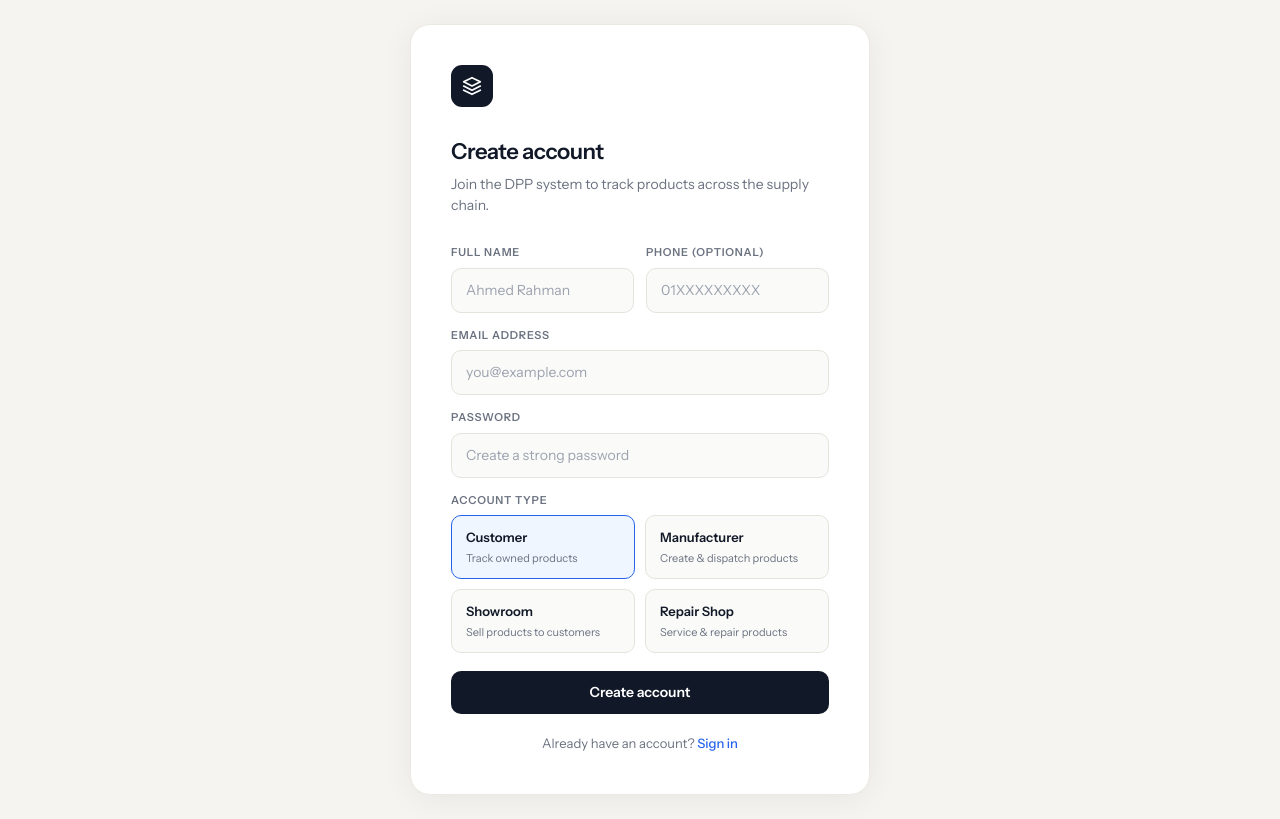
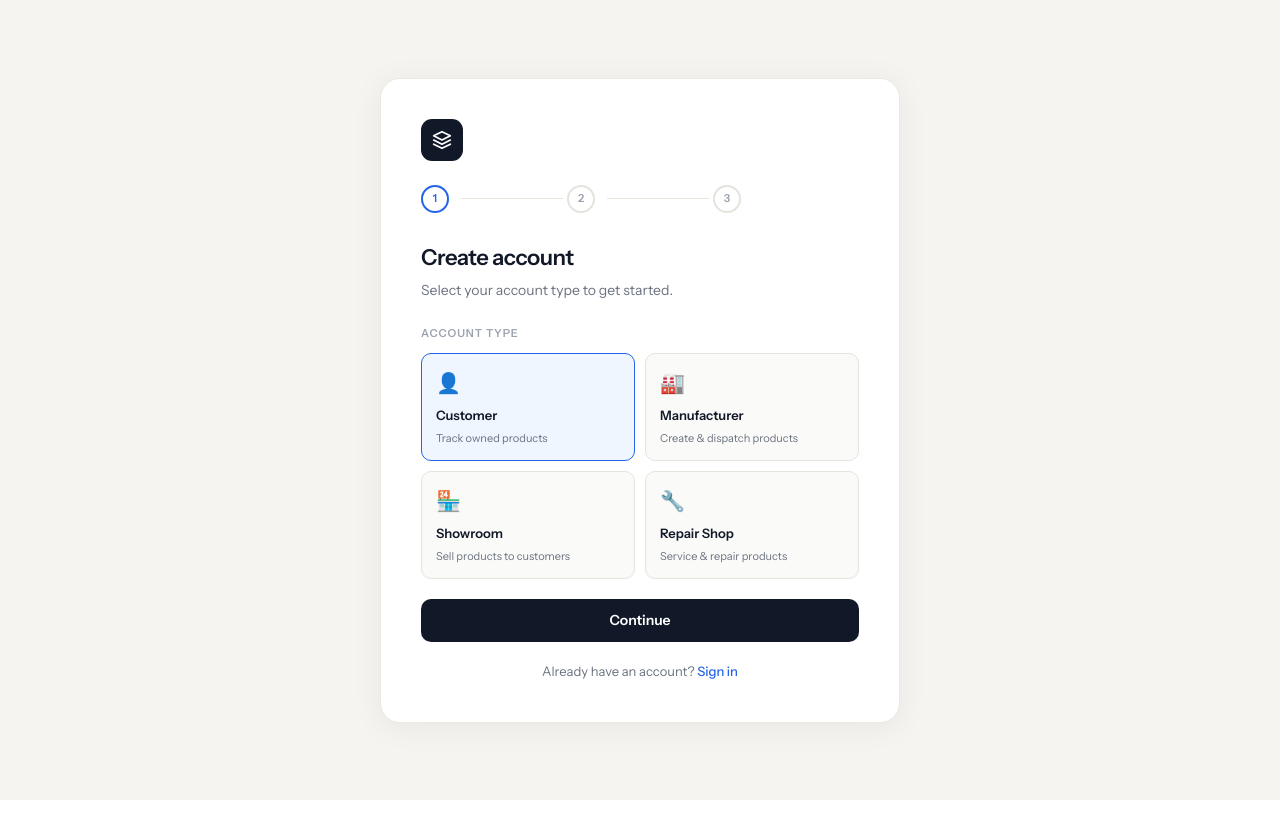
Before and after one commit to rahiq-rahman/Digital-Product-Passport, a React (Vite) app in the folder DPP/client/: page /register in a window 1280 px wide. Built offline with nearby package versions, Linux system fonts and the light colour scheme.

Commit message:
updated info for more diversity of people

```diff
--- a/DPP/client/features/auth/Register.jsx
+++ b/DPP/client/features/auth/Register.jsx
@@ -3,17 +3,48 @@ import { registerUser, verifyRegisterOTP } from "./auth.api";
 import { saveAuth } from "./useAuth";
 import { Link, useNavigate } from "react-router-dom";
 
+const CATEGORIES = ["Electronics", "Furniture", "Textile", "Footwear"];
+
+const ROLES = [
+  { value: "CUSTOMER",     label: "Customer",     sub: "Track owned products",          icon: "👤" },
+  { value: "MANUFACTURER", label: "Manufacturer", sub: "Create & dispatch products",    icon: "🏭" },
+  { value: "SHOWROOM",     label: "Showroom",     sub: "Sell products to customers",    icon: "🏪" },
+  { value: "REPAIR",       label: "Repair Shop",  sub: "Service & repair products",     icon: "🔧" },
+];
+
+const ROUTES = { MANUFACTURER: "/manufacturer", SHOWROOM: "/showroom", REPAIR: "/repair", CUSTOMER: "/customer" };
+
+const ROLE_FIELDS = {
+  MANUFACTURER: [
+    { key: "company_name",  label: "Company name",  placeholder: "e.g. Apex Electronics Ltd." },
+    { key: "factory_name",  label: "Factory name",  placeholder: "e.g. Apex Factory, Gazipur" },
+    { key: "license_no",    label: "License number", placeholder: "e.g. BIDA-2024-001" },
+  ],
+  SHOWROOM: [
+    { key: "showroom_name", label: "Showroom name", placeholder: "e.g. City Electronics" },
+    { key: "location",      label: "Location",      placeholder: "e.g. Bashundhara City, Dhaka" },
+    { key: "trade_license", label: "Trade license", placeholder: "e.g. TL-2024-5678" },
+  ],
+  REPAIR: [
+    { key: "shop_name",     label: "Shop name",     placeholder: "e.g. Quick Fix Electronics" },
+    { key: "location",      label: "Location",      placeholder: "e.g. Elephant Road, Dhaka" },
+    { key: "certificate_no",label: "Certificate no.",placeholder: "e.g. CERT-2024-9999" },
+  ],
+};
+
 const css = `
   @import url('https://fonts.googleapis.com/css2?family=Instrument+Sans:wght@400;500;600&family=DM+Mono:wght@400;500&display=swap');
+
+  *, *::before, *::after { box-sizing: border-box; margin: 0; padding: 0; }
 
   .auth-shell {
     min-height: 100vh; background: #f5f4f0;
     display: flex; align-items: center; justify-content: center;
-    font-family: 'Instrument Sans', sans-serif; padding: 24px;
+    font-family: 'Instrument Sans', sans-serif; padding: 32px 24px;
   }
   .auth-card {
     background: #fff; border: 1px solid #ebe9e2; border-radius: 20px;
-    padding: 40px; width: 100%; max-width: 460px;
+    padding: 40px; width: 100%; max-width: 520px;
     box-shadow: 0 4px 32px rgba(0,0,0,0.06);
     animation: cardIn 0.22s cubic-bezier(.34,1.4,.64,1);
   }
@@ -23,15 +54,16 @@ const css = `
   }
   .auth-logo {
     width: 42px; height: 42px; background: #111827; border-radius: 11px;
-    display: flex; align-items: center; justify-content: center; margin-bottom: 28px;
+    display: flex; align-items: center; justify-content: center; margin-bottom: 24px;
   }
   .auth-title { font-size: 22px; font-weight: 700; color: #111827; letter-spacing: -0.02em; margin-bottom: 6px; }
-  .auth-sub   { font-size: 14px; color: #6b7280; margin-bottom: 28px; line-height: 1.5; }
-  .auth-err   {
+  .auth-sub   { font-size: 14px; color: #6b7280; margin-bottom: 24px; line-height: 1.5; }
+  .err-box {
     font-size: 13px; color: #dc2626; background: #fef2f2;
     border: 1px solid #fecaca; border-radius: 8px;
     padding: 10px 14px; margin-bottom: 16px;
   }
+
   .lbl {
     font-size: 11px; font-weight: 600; color: #6b7280;
     letter-spacing: 0.07em; text-transform: uppercase;
@@ -41,22 +73,39 @@ const css = `
     width: 100%; padding: 11px 14px; border: 1px solid #e5e3dc; border-radius: 10px;
     background: #fafaf8; color: #111827; font-size: 14px; outline: none;
     transition: border-color 0.14s, box-shadow 0.14s;
-    font-family: 'Instrument Sans', sans-serif; box-sizing: border-box;
+    font-family: 'Instrument Sans', sans-serif;
   }
   .inp::placeholder { color: #9ca3af; }
   .inp:focus { border-color: #2563eb; box-shadow: 0 0 0 3px rgba(37,99,235,0.1); background: #fff; }
 
+  .grid-2 { display: grid; grid-template-columns: 1fr 1fr; gap: 12px; }
+
+  /* Role selector */
   .role-grid { display: grid; grid-template-columns: 1fr 1fr; gap: 10px; }
   .role-btn {
-    padding: 12px 14px; border-radius: 10px; border: 1.5px solid #e5e3dc;
+    padding: 14px; border-radius: 10px; border: 1.5px solid #e5e3dc;
     background: #fafaf8; cursor: pointer; transition: all 0.14s;
     font-family: 'Instrument Sans', sans-serif; text-align: left;
+    display: flex; flex-direction: column; gap: 4px;
   }
   .role-btn:hover { border-color: #9ca3af; background: #f5f4f0; }
   .role-btn.sel { border-color: #2563eb; background: #eff6ff; }
-  .role-name { font-size: 13px; font-weight: 600; color: #111827; display: block; }
-  .role-sub  { font-size: 11px; color: #6b7280; margin-top: 2px; display: block; }
+  .role-icon { font-size: 20px; margin-bottom: 4px; }
+  .role-name { font-size: 13px; font-weight: 600; color: #111827; }
+  .role-sub  { font-size: 11px; color: #6b7280; }
 
+  /* Category selector */
+  .cat-grid { display: grid; grid-template-columns: 1fr 1fr; gap: 8px; }
+  .cat-btn {
+    padding: 10px 14px; border-radius: 9px; border: 1.5px solid #e5e3dc;
+    background: #fafaf8; cursor: pointer; transition: all 0.14s;
+    font-family: 'Instrument Sans', sans-serif; font-size: 13px;
+    font-weight: 500; color: #374151; text-align: center;
+  }
+  .cat-btn:hover { border-color: #9ca3af; background: #f5f4f0; }
+  .cat-btn.sel { border-color: #2563eb; background: #eff6ff; color: #2563eb; font-weight: 600; }
+
+  /* Buttons */
   .btn-dark {
     width: 100%; padding: 11px; border-radius: 10px; border: none;
     background: #111827; color: #fff; font-size: 14px; font-weight: 600;
@@ -72,6 +121,23 @@ const css = `
   }
   .btn-ghost:hover { background: #f5f4f0; border-color: #9ca3af; }
 
+  /* Step progress */
+  .progress { display: flex; align-items: center; gap: 0; margin-bottom: 28px; }
+  .prog-step {
+    display: flex; align-items: center; gap: 8px; flex: 1;
+  }
+  .prog-dot {
+    width: 28px; height: 28px; border-radius: 50%; border: 2px solid #e5e3dc;
+    background: #fff; display: flex; align-items: center; justify-content: center;
+    font-size: 11px; font-weight: 700; color: #9ca3af; flex-shrink: 0;
+    transition: all 0.2s;
+  }
+  .prog-dot.done { background: #111827; border-color: #111827; color: #fff; }
+  .prog-dot.active { background: #fff; border-color: #2563eb; color: #2563eb; }
+  .prog-line { flex: 1; height: 1px; background: #e5e3dc; margin: 0 4px; }
+  .prog-line.done { background: #111827; }
+
+  /* OTP */
   .otp-wrap { display: flex; gap: 10px; justify-content: center; margin-bottom: 8px; }
   .otp-box {
     width: 52px; height: 60px; border: 1.5px solid #e5e3dc; border-radius: 12px;
@@ -80,7 +146,6 @@ const css = `
     transition: border-color 0.14s, box-shadow 0.14s;
   }
   .otp-box:focus { border-color: #2563eb; box-shadow: 0 0 0 3px rgba(37,99,235,0.12); background: #fff; }
-
   .email-pill {
     background: #eff6ff; border: 1px solid #bfdbfe; border-radius: 8px;
     padding: 10px 14px; font-size: 13px; color: #1d4ed8; font-weight: 500;
@@ -93,24 +158,21 @@ const css = `
   }
   .resend-btn:disabled { color: #9ca3af; cursor: not-allowed; }
 
-  .steps { display: flex; align-items: center; gap: 8px; margin-bottom: 28px; }
-  .step-dot  { width: 8px; height: 8px; border-radius: 50%; transition: background 0.2s; }
-  .step-line { flex: 1; height: 1px; background: #e5e3dc; }
-
-  .grid-2 { display: grid; grid-template-columns: 1fr 1fr; gap: 12px; }
+  .divider { border: none; border-top: 1px solid #ebe9e2; margin: 20px 0; }
   .link { color: #2563eb; font-weight: 500; text-decoration: none; }
   .link:hover { text-decoration: underline; }
   .footer-txt { text-align: center; margin-top: 20px; font-size: 13px; color: #6b7280; }
+
+  .section-title {
+    font-size: 11px; font-weight: 600; color: #9ca3af;
+    letter-spacing: 0.08em; text-transform: uppercase; margin-bottom: 12px;
+  }
+  .info-box {
+    background: #f0fdf4; border: 1px solid #bbf7d0; border-radius: 9px;
+    padding: 11px 14px; font-size: 13px; color: #059669; margin-bottom: 16px;
+    line-height: 1.5;
+  }
 `;
-
-const ROLES = [
-  { value: "CUSTOMER",     label: "Customer",     sub: "Track owned products" },
-  { value: "MANUFACTURER", label: "Manufacturer", sub: "Create & dispatch products" },
-  { value: "SHOWROOM",     label: "Showroom",     sub: "Sell products to customers" },
-  { value: "REPAIR",       label: "Repair Shop",  sub: "Service & repair products" },
-];
-
-const ROUTES = { MANUFACTURER: "/manufacturer", SHOWROOM: "/showroom", REPAIR: "/repair", CUSTOMER: "/customer" };
 
 const mask = (e) => {
   if (!e) return "";
@@ -118,35 +180,79 @@ const mask = (e) => {
   return `${local.slice(0, 2)}***@${domain}`;
 };
 
+const STEPS = {
+  CUSTOMER:     ["role", "account", "otp"],
+  MANUFACTURER: ["role", "account", "details", "otp"],
+  SHOWROOM:     ["role", "account", "details", "otp"],
+  REPAIR:       ["role", "account", "details", "otp"],
+};
+
 export default function Register() {
-  const [step, setStep] = useState("details");
-  const [form, setForm] = useState({ name: "", phone: "", email: "", password: "", role: "CUSTOMER" });
+  const [stepIndex, setStepIndex] = useState(0);
+  const [form, setForm] = useState({
+    name: "", phone: "", email: "", password: "", role: "CUSTOMER", category: "", roleDetails: {},
+  });
   const [otpDigits, setOtpDigits] = useState(["","","","","",""]);
   const [error, setError]   = useState("");
   const [loading, setLoading] = useState(false);
   const [cooldown, setCooldown] = useState(0);
   const navigate = useNavigate();
 
+  const steps = STEPS[form.role] || STEPS.CUSTOMER;
+  const currentStep = steps[stepIndex];
+  const totalSteps  = steps.length;
+
   const set = (k, v) => setForm(f => ({ ...f, [k]: v }));
+  const setDetail = (k, v) => setForm(f => ({ ...f, roleDetails: { ...f.roleDetails, [k]: v } }));
 
   const startCooldown = () => {
     setCooldown(30);
     const t = setInterval(() => setCooldown(c => { if (c <= 1) { clearInterval(t); return 0; } return c - 1; }), 1000);
   };
 
-  const handleRegister = async () => {
-    setError("");
-    if (!form.name || !form.email || !form.password) { setError("Name, email and password are required."); return; }
-    if (!/^[^\s@]+@[^\s@]+\.[^\s@]+$/.test(form.email)) { setError("Enter a valid email address."); return; }
+  const next = () => { setError(""); setStepIndex(i => i + 1); };
+  const back = () => { setError(""); setStepIndex(i => i - 1); };
+
+  // ── Validate each step ──
+  const validateStep = () => {
+    if (currentStep === "role") {
+      if (!form.role) { setError("Select an account type."); return false; }
+      if (form.role !== "CUSTOMER" && !form.category) { setError("Select a category."); return false; }
+    }
+    if (currentStep === "account") {
+      if (!form.name.trim()) { setError("Enter your full name."); return false; }
+      if (!form.email.trim()) { setError("Enter your email address."); return false; }
+      if (!/^[^\s@]+@[^\s@]+\.[^\s@]+$/.test(form.email)) { setError("Enter a valid email address."); return false; }
+      if (!form.password || form.password.length < 6) { setError("Password must be at least 6 characters."); return false; }
+    }
+    if (currentStep === "details") {
+      const fields = ROLE_FIELDS[form.role] || [];
+      for (const f of fields) {
+        if (!form.roleDetails[f.key]?.trim()) { setError(`${f.label} is required.`); return false; }
+      }
+    }
+    return true;
+  };
+
+  const handleNext = () => {
+    if (!validateStep()) return;
+    if (currentStep === "details") {
+      handleSubmit();
+    } else {
+      next();
+    }
+  };
+
+  // ── Submit to server ──
+  const handleSubmit = async () => {
     setLoading(true);
     try {
       const res = await registerUser(form);
       const data = res.data;
       if (data.requireOTP) {
-        setStep("otp");
+        next();
         startCooldown();
       } else {
-        // Dev mode — registered and logged in immediately
         saveAuth(data);
         navigate(ROUTES[data.user.role] || "/");
       }
@@ -155,11 +261,21 @@ export default function Register() {
     } finally { setLoading(false); }
   };
 
+  // For CUSTOMER role, account step directly submits
+  const handleAccountNext = () => {
+    if (!validateStep()) return;
+    if (form.role === "CUSTOMER") {
+      handleSubmit();
+    } else {
+      next();
+    }
+  };
+
+  // ── OTP handlers ──
   const handleVerify = async () => {
     const otp = otpDigits.join("");
     if (otp.length < 6) { setError("Enter the full 6-digit code."); return; }
-    setError("");
-    setLoading(true);
+    setError(""); setLoading(true);
     try {
       const res = await verifyRegisterOTP({ email: form.email, otp });
       saveAuth(res.data);
@@ -170,7 +286,6 @@ export default function Register() {
   };
 
   const handleResend = async () => {
-    setError("");
     setLoading(true);
     try {
       await registerUser(form);
@@ -185,16 +300,29 @@ export default function Register() {
     const next = [...otpDigits]; next[i] = val; setOtpDigits(next);
     if (val && i < 5) document.getElementById(`rd-${i+1}`)?.focus();
   };
-
   const handleKey = (i, e) => {
-    if (e.key === "Backspace" && !otpDigits[i] && i > 0)
-      document.getElementById(`rd-${i-1}`)?.focus();
-    if (e.key === "Enter" && step === "details") handleRegister();
+    if (e.key === "Backspace" && !otpDigits[i] && i > 0) document.getElementById(`rd-${i-1}`)?.focus();
   };
-
   const handlePaste = (e) => {
     const p = e.clipboardData.getData("text").replace(/\D/g,"").slice(0,6);
     if (p.length === 6) { setOtpDigits(p.split("")); document.getElementById("rd-5")?.focus(); e.preventDefault(); }
+  };
+
+  // ── Progress bar ──
+  const ProgressBar = () => {
+    const labels = { role: "Role", account: "Account", details: "Details", otp: "Verify" };
+    return (
+      <div className="progress">
+        {steps.map((s, i) => (
+          <div key={s} className="prog-step">
+            <div className={`prog-dot ${i < stepIndex ? "done" : i === stepIndex ? "active" : ""}`}>
+              {i < stepIndex ? "✓" : i + 1}
+            </div>
+            {i < steps.length - 1 && <div className={`prog-line${i < stepIndex ? " done" : ""}`} />}
+          </div>
+        ))}
+      </div>
+    );
   };
 
   return (
@@ -209,26 +337,58 @@ export default function Register() {
             </svg>
           </div>
 
-          {step === "otp" && (
-            <div className="steps">
-              <div className="step-dot" style={{ background: "#111827" }} />
-              <div className="step-line" />
-              <div className="step-dot" style={{ background: "#111827" }} />
-            </div>
+          <ProgressBar />
+
+          {error && <div className="err-box">{error}</div>}
+
+          {/* ── Step: Role & Category ── */}
+          {currentStep === "role" && (
+            <>
+              <div className="auth-title">Create account</div>
+              <div className="auth-sub">Select your account type to get started.</div>
+
+              <div className="section-title">Account type</div>
+              <div className="role-grid" style={{ marginBottom: 20 }}>
+                {ROLES.map(r => (
+                  <button key={r.value} className={`role-btn${form.role === r.value ? " sel" : ""}`}
+                    onClick={() => { set("role", r.value); if (r.value === "CUSTOMER") set("category", ""); }}>
+                    <span className="role-icon">{r.icon}</span>
+                    <span className="role-name">{r.label}</span>
+                    <span className="role-sub">{r.sub}</span>
+                  </button>
+                ))}
+              </div>
+
+              {form.role !== "CUSTOMER" && (
+                <>
+                  <div className="divider" />
+                  <div className="section-title" style={{ marginTop: 16 }}>Category</div>
+                  <div className="cat-grid" style={{ marginBottom: 20 }}>
+                    {CATEGORIES.map(c => (
+                      <button key={c} className={`cat-btn${form.category === c ? " sel" : ""}`}
+                        onClick={() => set("category", c)}>
+                        {c}
+                      </button>
+                    ))}
+                  </div>
+                </>
+              )}
+
+              <button className="btn-dark" onClick={handleNext}>Continue</button>
+              <p className="footer-txt">Already have an account? <Link to="/" className="link">Sign in</Link></p>
+            </>
           )}
 
-          {/* ── Details step ── */}
-          {step === "details" && (
+          {/* ── Step: Account info ── */}
+          {currentStep === "account" && (
             <>
-              <div className="auth-title">Create account</div>
-              <div className="auth-sub">Join the DPP system to track products across the supply chain.</div>
-
-              {error && <div className="auth-err">{error}</div>}
+              <div className="auth-title">Your details</div>
+              <div className="auth-sub">Set up your personal account credentials.</div>
 
               <div style={{ display: "flex", flexDirection: "column", gap: 14 }}>
                 <div className="grid-2">
                   <div>
-                    <label className="lbl">Full name</label>
+                    <label className="lbl">Full name *</label>
                     <input className="inp" placeholder="Ahmed Rahman"
                       value={form.name} onChange={e => set("name", e.target.value)} />
                   </div>
@@ -238,80 +398,85 @@ export default function Register() {
                       value={form.phone} onChange={e => set("phone", e.target.value)} />
                   </div>
                 </div>
-
                 <div>
-                  <label className="lbl">Email address</label>
+                  <label className="lbl">Email address *</label>
                   <input className="inp" type="email" placeholder="you@example.com"
                     value={form.email} onChange={e => set("email", e.target.value)} />
                 </div>
+                <div>
+                  <label className="lbl">Password *</label>
+                  <input className="inp" type="password" placeholder="At least 6 characters"
+                    value={form.password} onChange={e => set("password", e.target.value)}
+                    onKeyDown={e => e.key === "Enter" && handleAccountNext()} />
+                </div>
+                <button className="btn-dark" style={{ marginTop: 4 }}
+                  onClick={handleAccountNext} disabled={loading}>
+                  {loading ? "Please wait..." : "Continue"}
+                </button>
+              </div>
+              <button className="btn-ghost" onClick={back}>← Back</button>
+            </>
+          )}
 
-                <div>
-                  <label className="lbl">Password</label>
-                  <input className="inp" type="password" placeholder="Create a strong password"
-                    value={form.password} onChange={e => set("password", e.target.value)}
-                    onKeyDown={e => handleKey(0, e)} />
+          {/* ── Step: Role-specific details ── */}
+          {currentStep === "details" && (
+            <>
+              <div className="auth-title">
+                {form.role === "MANUFACTURER" && "Company details"}
+                {form.role === "SHOWROOM"     && "Showroom details"}
+                {form.role === "REPAIR"       && "Shop details"}
+              </div>
+              <div className="auth-sub">Tell us about your business.</div>
+
+              {form.category && (
+                <div className="info-box">
+                  Category: <strong>{form.category}</strong> — you will only see showrooms and products in this category.
                 </div>
+              )}
 
-                <div>
-                  <label className="lbl">Account type</label>
-                  <div className="role-grid">
-                    {ROLES.map(r => (
-                      <button key={r.value}
-                        className={`role-btn${form.role === r.value ? " sel" : ""}`}
-                        onClick={() => set("role", r.value)}>
-                        <span className="role-name">{r.label}</span>
-                        <span className="role-sub">{r.sub}</span>
-                      </button>
-                    ))}
+              <div style={{ display: "flex", flexDirection: "column", gap: 14 }}>
+                {(ROLE_FIELDS[form.role] || []).map(f => (
+                  <div key={f.key}>
+                    <label className="lbl">{f.label} *</label>
+                    <input className="inp" placeholder={f.placeholder}
+                      value={form.roleDetails[f.key] || ""}
+                      onChange={e => setDetail(f.key, e.target.value)} />
                   </div>
-                </div>
-
-                <button className="btn-dark" onClick={handleRegister} disabled={loading} style={{ marginTop: 4 }}>
+                ))}
+                <button className="btn-dark" style={{ marginTop: 4 }}
+                  onClick={handleNext} disabled={loading}>
                   {loading ? "Creating account..." : "Create account"}
                 </button>
               </div>
-
-              <p className="footer-txt">
-                Already have an account? <Link to="/" className="link">Sign in</Link>
-              </p>
+              <button className="btn-ghost" onClick={back}>← Back</button>
             </>
           )}
 
-          {/* ── OTP step ── */}
-          {step === "otp" && (
+          {/* ── Step: OTP ── */}
+          {currentStep === "otp" && (
             <>
               <div className="auth-title">Verify your email</div>
               <div className="auth-sub">Enter the 6-digit code we sent to</div>
               <div className="email-pill">{mask(form.email)}</div>
 
-              {error && <div className="auth-err">{error}</div>}
-
               <div className="otp-wrap" onPaste={handlePaste}>
                 {otpDigits.map((d, i) => (
                   <input key={i} id={`rd-${i}`} className="otp-box"
                     type="text" inputMode="numeric" maxLength={1}
-                    value={d}
-                    onChange={e => handleDigit(i, e.target.value)}
-                    onKeyDown={e => handleKey(i, e)}
-                    autoFocus={i === 0} />
+                    value={d} onChange={e => handleDigit(i, e.target.value)}
+                    onKeyDown={e => handleKey(i, e)} autoFocus={i === 0} />
                 ))}
               </div>
 
               <div className="resend-row">
-                <button className="resend-btn" onClick={handleResend}
-                  disabled={cooldown > 0 || loading}>
+                <button className="resend-btn" onClick={handleResend} disabled={cooldown > 0 || loading}>
                   {cooldown > 0 ? `Resend in ${cooldown}s` : "Resend code"}
                 </button>
               </div>
 
               <button className="btn-dark" style={{ marginTop: 20 }}
-                onClick={handleVerify}
-                disabled={loading || otpDigits.join("").length < 6}>
+                onClick={handleVerify} disabled={loading || otpDigits.join("").length < 6}>
                 {loading ? "Verifying..." : "Verify & Continue"}
-              </button>
-              <button className="btn-ghost"
-                onClick={() => { setStep("details"); setError(""); setOtpDigits(["","","","","",""]); }}>
-                ← Back
               </button>
             </>
           )}
```
